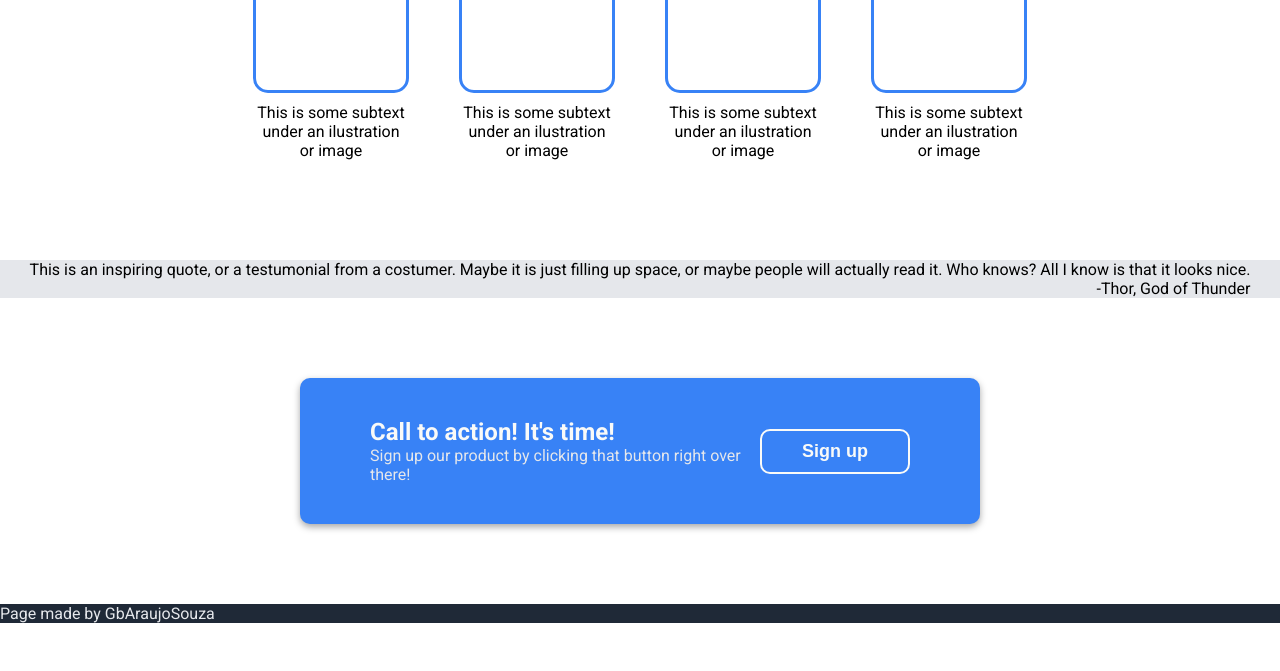
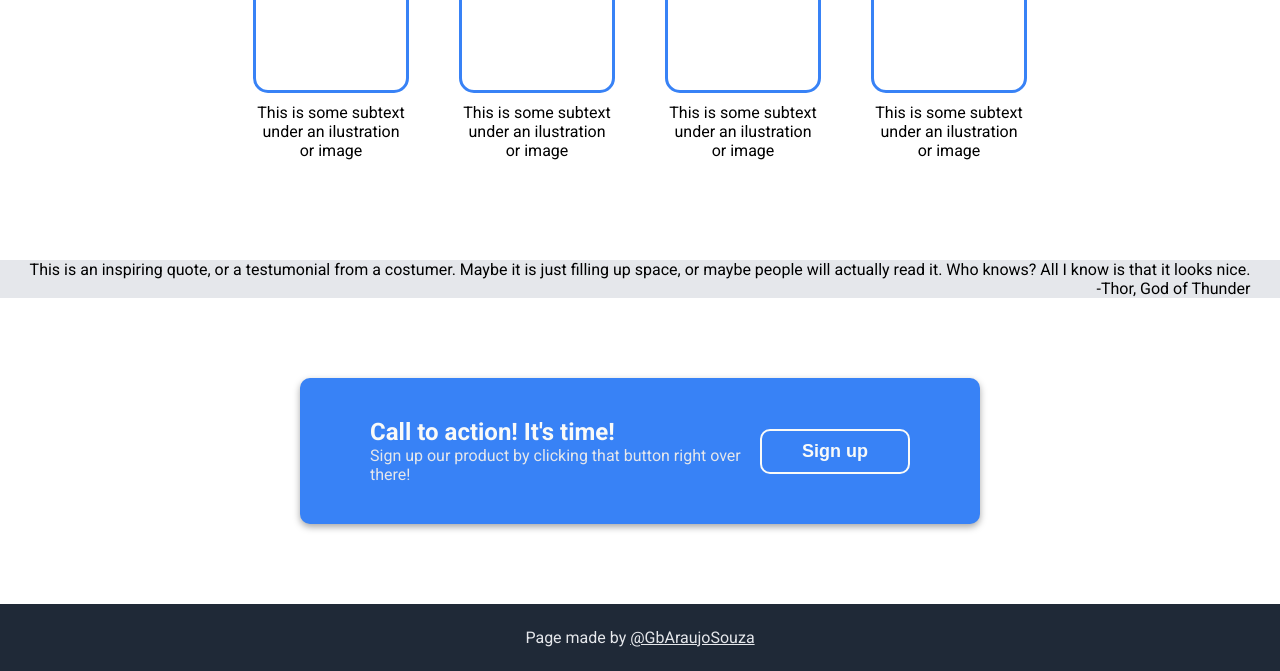
Before and after one commit to GbAraujoSouza/landing-page-odin-project, a website: page index.html in a window 1280 px wide. Shown: the part 590-1261 px from the top of the page. Before the commit the page ends 1213 px from the top, so only its background shows below. Drawn offline with Linux system fonts and the light colour scheme.

Commit message:
footer section

```diff
--- a/index.html
+++ b/index.html
@@ -83,7 +83,7 @@
         </section>
     </main>
     <footer>
-        Page made by GbAraujoSouza
+        Page made by <a href="https://github.com/GbAraujoSouza" target="_blank">@GbAraujoSouza</a>
     </footer>
 </body>
 </html>
--- a/style.css
+++ b/style.css
@@ -167,4 +167,9 @@ header,
 footer{
     background-color: #1f2937;
     color: #e5e7eb;
+    text-align: center;
+    padding: 24px;
 }
+footer > a {
+    color: unset;
+}
```
